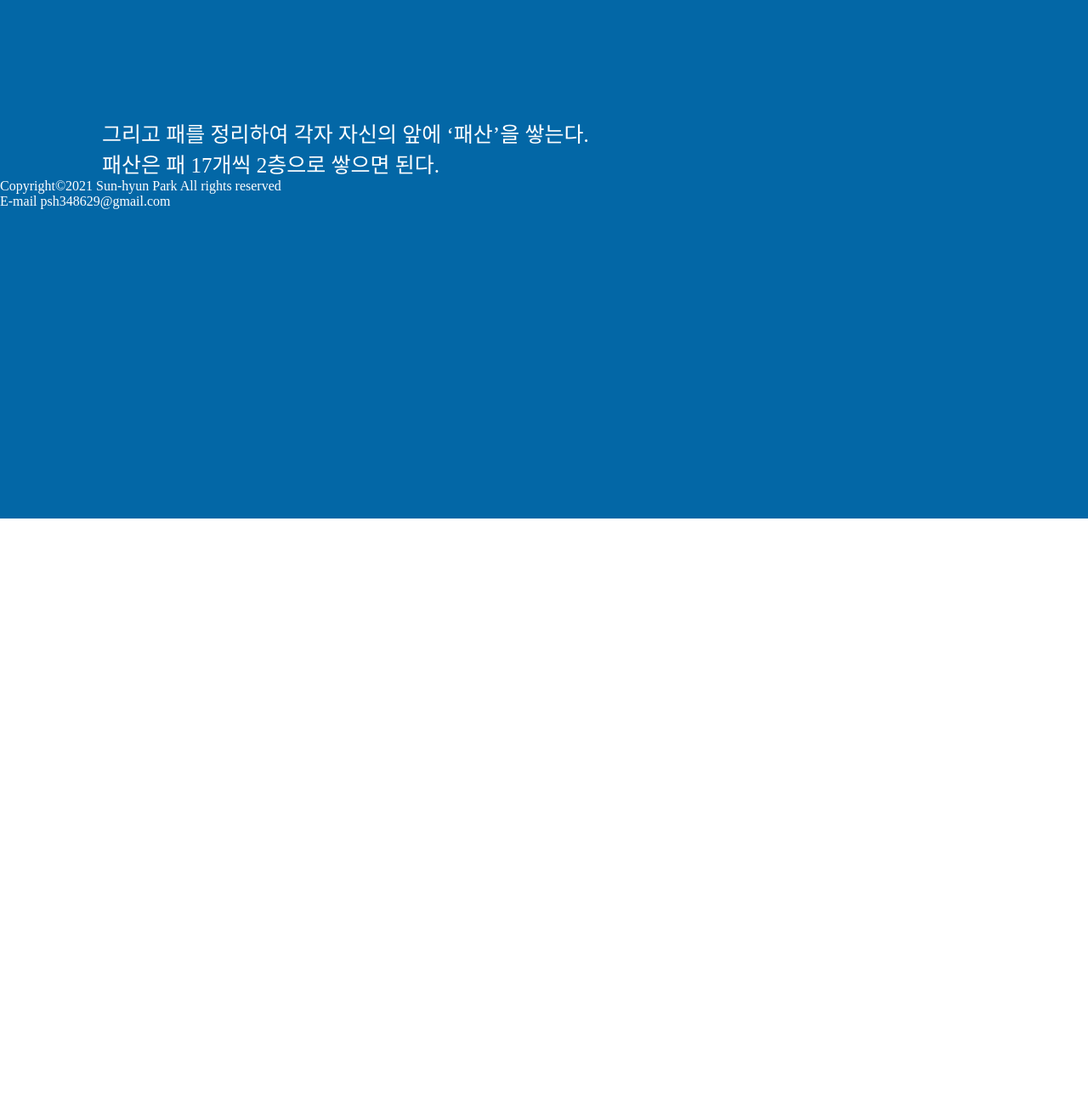
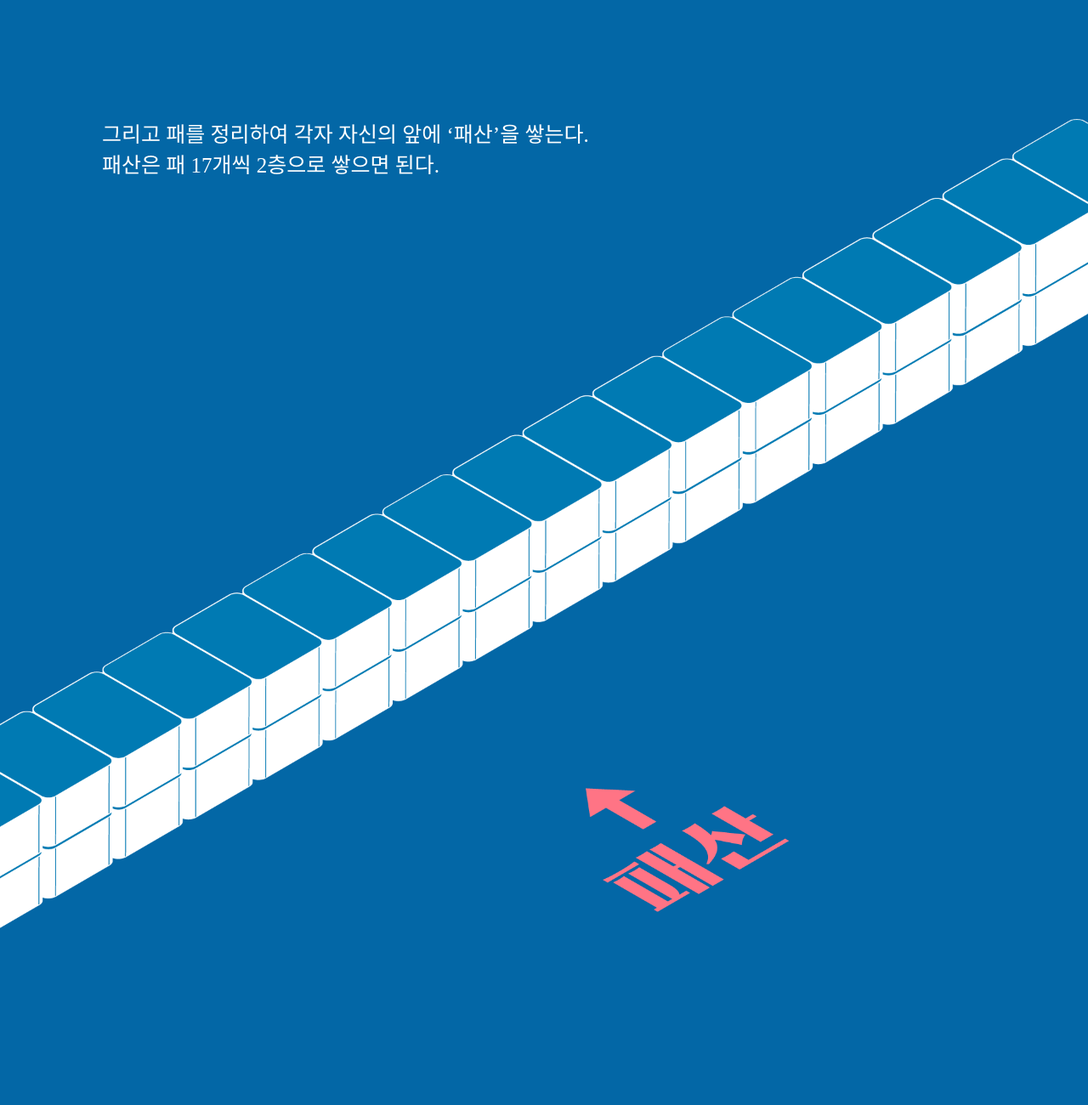
Before and after one commit to plum-611/0609, a plain HTML site: page index.html in a window 1280 px wide. Shown: the part 6200-7500 px from the top of the page at 85% size. Before the commit the page ends 6810 px from the top, so only its background shows below. Drawn offline with nearby package versions, Linux system fonts and the light colour scheme.

Commit message:
Add files via upload

```diff
--- a/index.html
+++ b/index.html
@@ -208,7 +208,7 @@
 	</section>
 
 
-	<section style="background:#0367a6;">
+	<section class="rel" style="background:#0367a6; height: 2400px;" >
 
 		<p class="font-w font-35" style="padding-left: 120px; padding-top: 140px; padding-bottom: 100px;">
 			게임이 돌아가는 루틴
@@ -229,13 +229,20 @@
 
 		<p class="font-w font-25 " style="padding-left: 120px;">그리고 패를 정리하여 각자 자신의 앞에 ‘패산’을 쌓는다. <br> 패산은 패 17개씩 2층으로 쌓으면 된다. </p>
 
+		<img src="mountain.png" class="ab" style="width: 100%; top: 900px;">
+		<img src="letter.png" class="ab" style="width: 100%; top: 1670px;">
+
+
 	</section>
 
 
 
 
 
+<section>
+	<div style="height: 100px;"></div>
 
+</section>
 
 
 
```
Also changed, not shown: letter.png (added), mountain.png (added).
